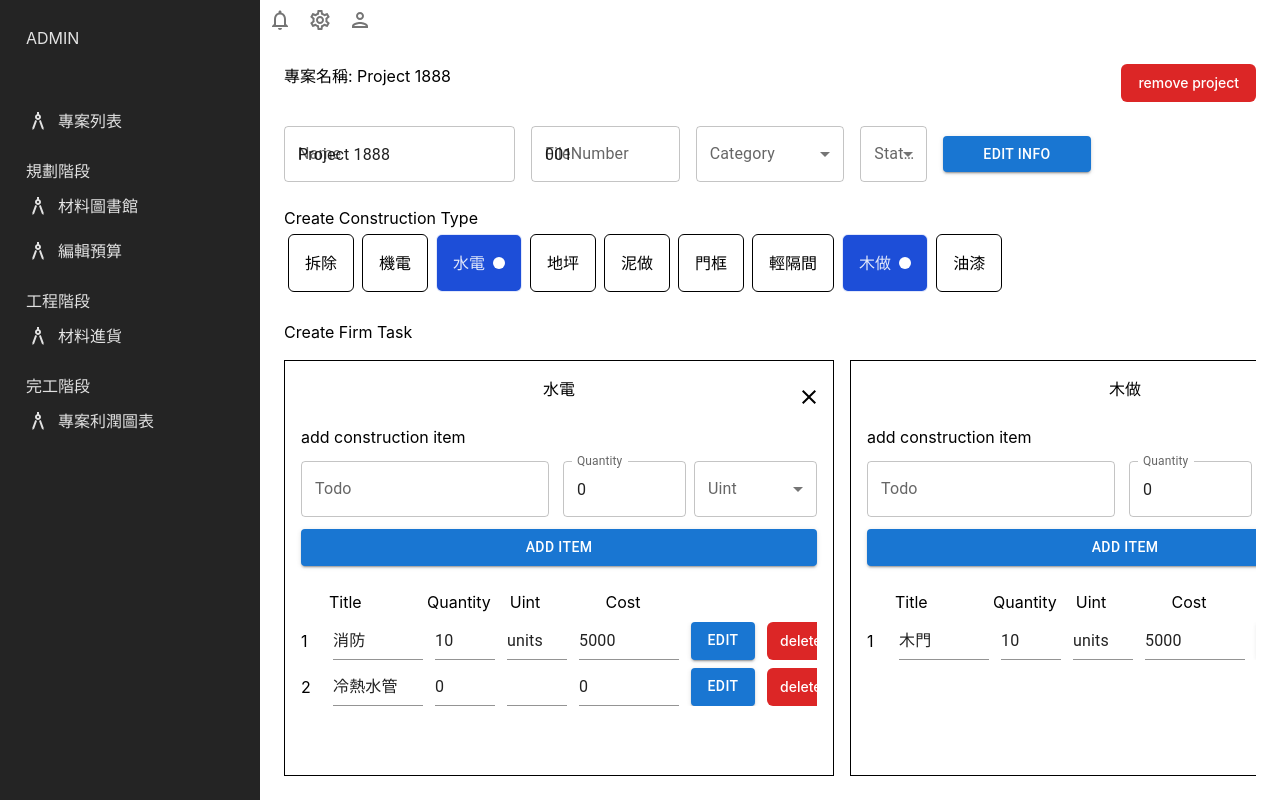
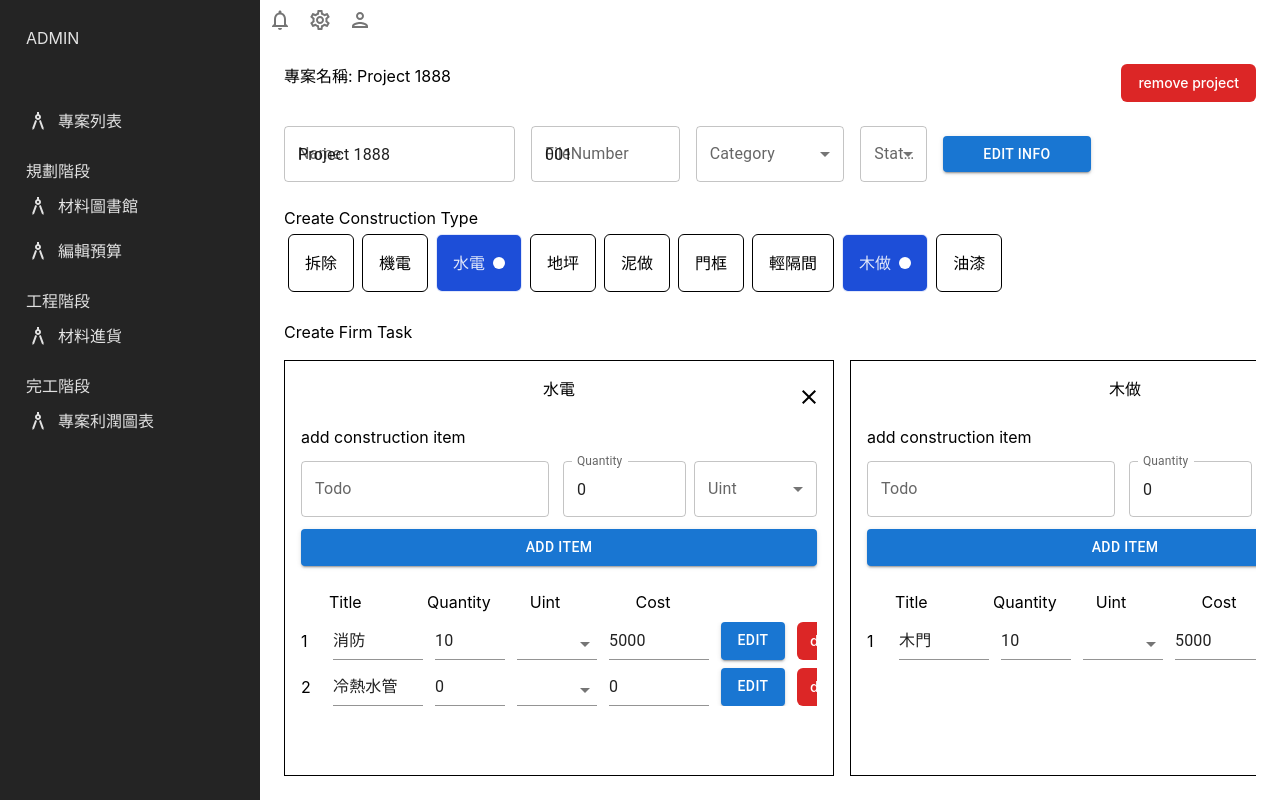
Before and after one commit to eddie8119/react-dashboard, a React (Vite) app: page /plan/project/0 in a window 1280 px wide. Built offline with nearby package versions, Linux system fonts and the light colour scheme; data requests are answered from the project's data file.

Commit message:
uint 欄位 更換TextField select模式

```diff
--- a/src/content/dashboards/ProjectPlan/TodoListsArea.tsx
+++ b/src/content/dashboards/ProjectPlan/TodoListsArea.tsx
@@ -17,8 +17,8 @@ const TodoListsArea: FC<TodoListsAreaProps> = ({
           <div className="flex gap-2">
             <p className="w-[20px]" />
             <p className="w-[90px]">Title</p>
-            <p className="w-[60px]">Quantity</p>
-            <p className="w-[60px] text-center">Uint</p>
+            <p className="w-[70px]">Quantity</p>
+            <p className="w-[80px] text-center">Uint</p>
             <p className="w-[120px] text-center">Cost</p>
           </div>
         </div>
--- a/src/content/dashboards/ProjectPlan/TodoPanel.tsx
+++ b/src/content/dashboards/ProjectPlan/TodoPanel.tsx
@@ -1,9 +1,10 @@
 import { useState, lazy, useContext, useEffect, FC } from 'react';
 import ProjectContext from '../../../context/ProjectContext';
 import { editProjectThirdParty } from '../../../api/project';
+import { getUintLists } from '../../../api/uint';
 import Input from '@mui/material/Input';
 import { useForm } from 'react-hook-form';
-import { Button } from '@mui/material';
+import { TextField, Button, MenuItem } from '@mui/material';
 const PopUp = lazy(() => import('../../../components/PopUp'));
 
 interface TodoPanelProps {
@@ -30,6 +31,7 @@ const TodoPanel: FC<TodoPanelProps> = ({
     useContext(ProjectContext);
   const [openDeleteComfirmPop, setOpenDeleteComfirmPop] =
     useState<boolean>(false);
+  const [uintLists, setUintLists] = useState<UintList[]>([]);
 
   const form = useForm({
     defaultValues: {
@@ -103,6 +105,14 @@ const TodoPanel: FC<TodoPanelProps> = ({
   };
 
   useEffect(() => {
+    const fetchInitData = async () => {
+      const response = await getUintLists();
+      setUintLists(response.data);
+    };
+    fetchInitData();
+  }, []);
+
+  useEffect(() => {
     form.setValue('todo', task.todo);
     form.setValue('quantity', task.quantity);
     form.setValue('uint', task.uint);
@@ -127,13 +137,31 @@ const TodoPanel: FC<TodoPanelProps> = ({
         <Input
           type="number"
           {...register('quantity')}
-          style={{ width: '60px' }}
+          style={{ width: '70px' }}
         />
-        <Input
-          type="text"
-          {...register('uint')}
-          style={{ width: '60px', textAlign: 'center' }}
-        />
+        <div style={{ position: 'relative', width: '80px' }}>
+          <TextField
+            id="uint-select"
+            select
+            variant="standard"
+            defaultValue={task.uint}
+            {...register('uint')}
+            style={{
+              position: 'absolute',
+              bottom: 0,
+              width: '100%',
+              textAlign: 'center',
+              paddingBottom: '0',
+            }}
+          >
+            {uintLists.map((item) => (
+              <MenuItem key={item.id} value={item.uint}>
+                {item.uint}
+              </MenuItem>
+            ))}
+          </TextField>
+        </div>
+
         <Input
           type="number"
           placeholder="Cost"
```
